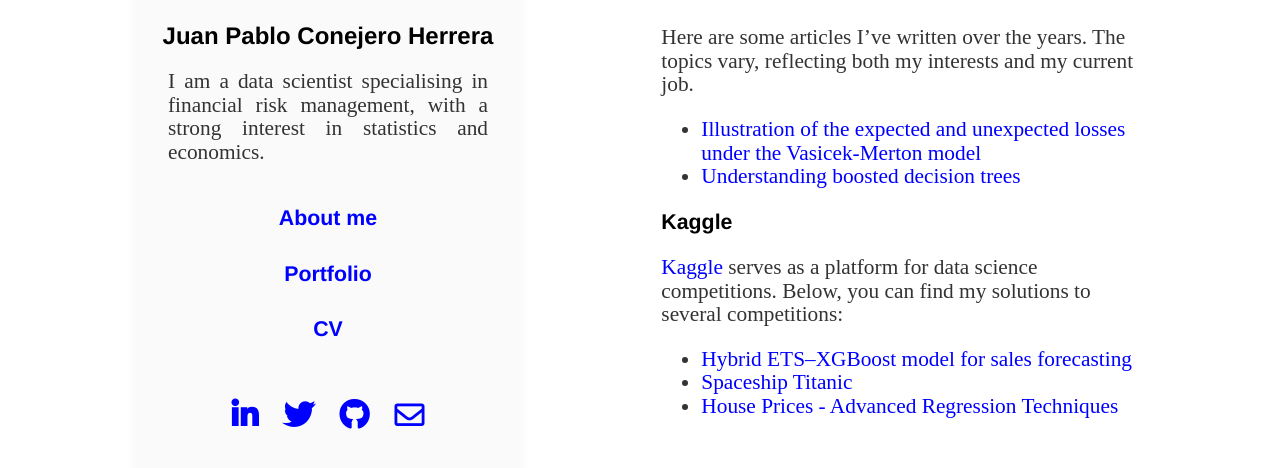
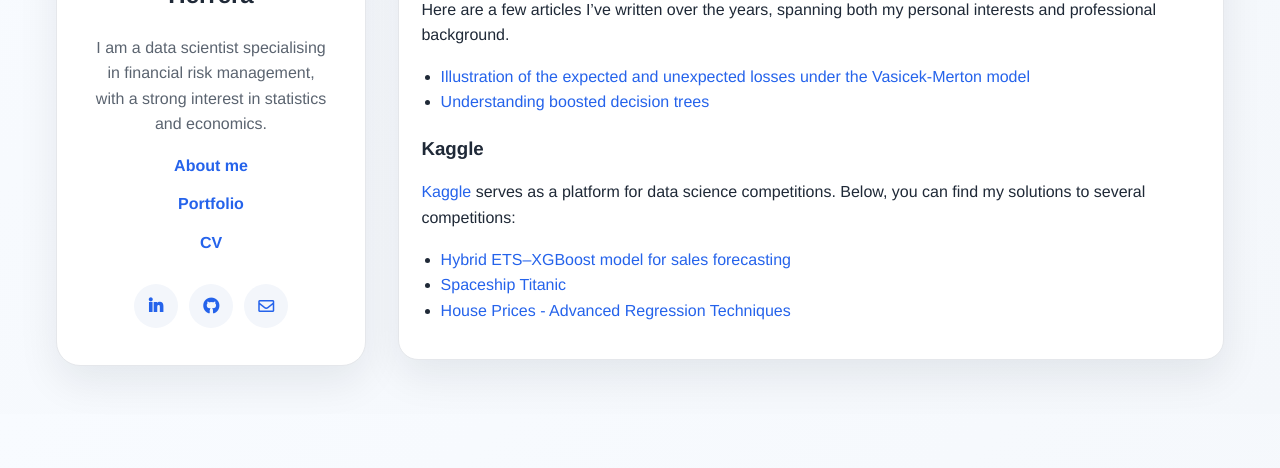
Before and after one commit to jpconher/jpconher.github.io, a Jekyll site: the page built from portfolio/index.md, in a window 1280 px wide, cut to the strip 321-789 px from the top of the page. Built offline with Jekyll 4.4.1, drawn with Linux system fonts in a browser that asks for light colours; nearby versions of some CDN libraries.

Commit message:
Visual improvements & support for jupyter notebook in markdown format

```diff
--- a/Gemfile
+++ b/Gemfile
@@ -1 +1,5 @@
+source "https://rubygems.org"
+
 gem 'jekyll-seo-tag'
+gem 'jekyll-sitemap'
+gem 'rouge'
--- a/_config.yml
+++ b/_config.yml
@@ -2,6 +2,11 @@
 name                : "Juan Pablo Conejero y Herrera"
 title               : "Juan Pablo's personal website"
 url                 : "https://jpconher.github.io"
+markdown            : kramdown
+highlighter         : rouge
+kramdown:
+  input: GFM
+  syntax_highlighter: rouge
 
 # Google Analytics
 google_analytics: G-C485CSRLQ2
--- a/_layouts/default.html
+++ b/_layouts/default.html
@@ -1,68 +1,65 @@
 <!DOCTYPE html>
-<html lang="{{ site.lang | default: "en-GB" }}">
-<html>
+<html lang="{{ site.lang | default: 'en-GB' }}">
+  <head>
+    <meta charset="utf-8">
+    <meta name="viewport" content="width=device-width, initial-scale=1.0">
+    <meta name="description" content="{{ page.description | default: site.description }}">
+    <title>{% if page.title %}{{ page.title }}{% else %}{{ site.title }}{% endif %}</title>
+    <link rel="stylesheet" type="text/css" href="/css/main.css">
 
-	<head>
-		<!-- defines the title of the document (it appears in the browser's title bar) -->
-		<title>{{ page.title }}</title>
-		<!-- link to main stylesheet -->
-		<link rel="stylesheet" type="text/css" href="/css/main.css">
-		<!-- Include google analytics -->
     {% if site.google_analytics and jekyll.environment == 'production' %}
       {% include analytics.html %}
     {% endif %}
-		<!-- SEO plugin -->
+
     {% seo title=false %}
 
-		<!-- Necessary for adapting website to mobile devices -->
-		<meta name="viewport" content="width=device-width, initial-scale=1.0">
-		<!-- FontAwesome -->
     <link rel="stylesheet"
           href="https://use.fontawesome.com/releases/v5.3.1/css/all.css"
           integrity="sha384-mzrmE5qonljUremFsqc01SB46JvROS7bZs3IO2EmfFsd15uHvIt+Y8vEf7N7fWAU"
           crossorigin="anonymous">
 
-		<!-- for handling latex equations -->
+    {% if page.mathjax %}
+    <script type="text/x-mathjax-config">
+      MathJax.Hub.Config({
+        tex2jax: {
+          inlineMath: [['$', '$'], ['\\(', '\\)']],
+          displayMath: [['$$', '$$'], ['\\[', '\\]']],
+          processEscapes: true
+        }
+      });
+    </script>
     <script type="text/javascript" async
             src="https://cdnjs.cloudflare.com/ajax/libs/mathjax/2.7.7/MathJax.js?config=TeX-MML-AM_CHTML">
     </script>
+    {% endif %}
   </head>
   <body>
     <div class="wrapper">
-			<div class="sidebar">
-				<div style="text-align: center">
-					<img class = "profile" src="https://avatars.githubusercontent.com/u/34621340?s=400&u=2cda0182c62a7bd08287ffc12b8b3d817baef1e1&v=4" alt="Profile picture"/>
+      <aside class="sidebar">
+        <div class="sidebar-intro">
+          <img class="profile" src="https://avatars.githubusercontent.com/u/34621340?s=400&u=2cda0182c62a7bd08287ffc12b8b3d817baef1e1&v=4" alt="Portrait of Juan Pablo Conejero Herrera">
           <h2>Juan Pablo Conejero Herrera</h2>
         </div>
-				<div style="text-align: justify">
+
         <p>I am a data scientist specialising in financial risk management, with a strong interest in statistics and economics.</p>
-				</div>
 
-				<br>
-
-				<nav>
+        <nav aria-label="Primary navigation">
           <ul>
-						<div style="text-align: center">
             <li><a href="/">About me</a></li>
             <li><a href="/portfolio">Portfolio</a></li>
-							<!--<li><a href="/blog">Blog</a></li>-->
-							<li><a href="/assets/docs/CV_Juan_Conejero.pdf" target=”_blank” onclick=”_gaq.push([‘_trackEvent’,’Download’,’PDF’,this.href]);>CV</a></li>
-						</div>
+            <li><a href="/assets/docs/CV_Juan_Conejero.pdf" target="_blank" rel="noopener">CV</a></li>
           </ul>
           <ul class="social">
-						<div style="text-align: center">
-							<li style="display: inline-block; margin: 0 10px;"><a href="https://www.linkedin.com/in/juanpabloconejero/" target="_blank"><i class="fab fa-linkedin-in" style="font-size: 30px"></i></a></li>
-							<li style="display: inline-block; margin: 0 10px;"><a href="https://twitter.com/jpconher" target="_blank"><i class="fab fa-twitter" style="font-size: 30px"></i></a></li>
-							<li style="display: inline-block; margin: 0 10px;"><a href="https://github.com/jpconher" target="_blank"><i class="fab fa-github" style="font-size: 30px"></i></a></li>
-							<li style="display: inline-block; margin: 0 10px;"><a href="mailto:juanpablo.conejero@gmail.com"><i class="far fa-envelope" style="font-size: 30px"></i></a></li>
-						</div>
-						<br>
+            <li><a href="https://www.linkedin.com/in/juanpabloconejero/" target="_blank" rel="noopener" aria-label="LinkedIn"><i class="fab fa-linkedin-in"></i></a></li>
+            <li><a href="https://github.com/jpconher" target="_blank" rel="noopener" aria-label="GitHub"><i class="fab fa-github"></i></a></li>
+            <li><a href="mailto:juanpablo.conejero@gmail.com" aria-label="Email"><i class="far fa-envelope"></i></a></li>
           </ul>
         </nav>
+      </aside>
+
+      <main class="container">
+        {{ content }}
+      </main>
     </div>
-			<div class="container">
-				{{ content }}
-			</div><!-- /.container -->
-		</div class="wrapper">
   </body>
 </html>
--- a/css/main.css
+++ b/css/main.css
@@ -1,135 +1,361 @@
-
-/* Sidebar properties */
-.wrapper .sidebar{
-    max-width: 100%;
-    background: linear-gradient(to right, #FFFFFF 0%, #FAFAFA 2%, #FAFAFA 98%, #FFFFFF 100%); /* fade effect sidebar background colour */
-    font-size: 1em;
-    overflow-y: auto; /* Enable vertical scrolling */
+:root {
+    --bg: #f4f7fb;
+    --panel: #ffffff;
+    --text: #1f2937;
+    --muted: #5b6470;
+    --accent: #2563eb;
+    --accent-strong: #1d4ed8;
+    --border: #e5e7eb;
+    --shadow: 0 16px 40px rgba(15, 23, 42, 0.08);
 }
 
-.wrapper .sidebar p {
-    max-width: 80%; /* Set the maximum width of the <p> element (i.e. short description) to 80% of the parent <div> */
-    margin: 0 auto; /* Center the <p> element within the <div> */
+* {
+    box-sizing: border-box;
 }
 
-div.sidebar nav ul{
-  font-family:'Helvetica', 'Arial', 'Sans-Serif';
-  padding: 0pt;
-  list-style: none;
-  font-weight: bold;
-  margin-top: 1em;
+html {
+    scroll-behavior: smooth;
 }
 
-div.sidebar nav ul li {
-    display: block;
-    margin-bottom: 1.5em;
- }
-
-/* Links */
-a {
-    text-decoration: none;
-    color: #0000FF;
+body {
+    margin: 0;
+    font-family: 'Helvetica', 'Arial', 'Sans-Serif';
+    font-size: 16px;
+    line-height: 1.6;
+    color: var(--text);
+    background: linear-gradient(135deg, #f8fbff 0%, var(--bg) 100%);
 }
 
-/* Headings */
-h1 {
-    font-size: 22pt;
-    font-family:'Helvetica', 'Arial', 'Sans-Serif';
+img {
+    max-width: 100%;
+    height: auto;
 }
 
-h2 {
-    font-size: 18pt;
-    font-family:'Helvetica', 'Arial', 'Sans-Serif';
+a {
+    color: var(--accent);
+    text-decoration: none;
 }
 
-h3 {
-    font-size: 16pt;
-    font-family:'Helvetica', 'Arial', 'Sans-Serif';
+a:hover {
+    color: var(--accent-strong);
+    text-decoration: underline;
 }
 
-/* Paragraph */
-p {
-    font-size: 16pt;
-    line-height: 1.1em;
-    color: #333;
+.wrapper {
+    max-width: 1200px;
+    margin: 0 auto;
+    padding: 1rem 1rem 2rem;
 }
 
-/* lists */
-ul {
-    font-size: 16pt;
-    line-height: 1.1em;
-    color: #333;
+.sidebar {
+    background: var(--panel);
+    border: 1px solid var(--border);
+    border-radius: 24px;
+    box-shadow: var(--shadow);
+    padding: 1.5rem;
 }
 
-/* Profile picture properties */
-.profile {
-    margin-bottom: 20pt;
-    max-width: 250px;
-    height: auto; /* Maintain aspect ratio */
-    display: block;
-    margin-left: auto;
-    margin-right: auto;
-    border-radius: 50%;
+.sidebar-intro {
+    text-align: center;
 }
 
-/* Social accounts */
- .social li {
-    display: inline;
-    margin-right: 10pt;
-    padding-top: 20pt;
- }
-
-.social lu {
-    display: block;
+.sidebar p {
+    max-width: 90%;
+    margin: 0.75rem auto 0;
+    color: var(--muted);
+    text-align: center;
 }
 
-/* Page layout for devices with large screen */
+.profile {
+    width: min(220px, 70%);
+    height: auto;
+    display: block;
+    margin: 0 auto 1rem;
+    border-radius: 50%;
+    border: 3px solid var(--border);
+}
+
+.sidebar nav ul {
+    list-style: none;
+    padding: 0;
+    margin: 1rem 0 0;
+    text-align: center;
+}
+
+.sidebar nav ul li {
+    margin: 0.8rem 0;
+    font-weight: 700;
+}
+
+.social {
+    display: flex;
+    justify-content: center;
+    gap: 0.7rem;
+    flex-wrap: wrap;
+    padding-top: 0.5rem;
+}
+
+.social li {
+    margin: 0;
+}
+
+.social a {
+    display: inline-flex;
+    align-items: center;
+    justify-content: center;
+    width: 44px;
+    height: 44px;
+    border-radius: 999px;
+    background: #f3f6fb;
+}
+
+.social a:hover {
+    background: #e8f0ff;
+    text-decoration: none;
+}
+
+.container {
+    padding: 0.2rem 0 0;
+}
+
+.container h1,
+.container h2,
+.container h3 {
+    line-height: 1.25;
+    margin-top: 1.4rem;
+}
+
+.container p,
+.container li {
+    font-size: 1rem;
+    color: var(--text);
+}
+
+.container ul {
+    padding-left: 1.2rem;
+}
+
+.content-card,
+.page-hero {
+    background: var(--panel);
+    border: 1px solid var(--border);
+    border-radius: 20px;
+    box-shadow: var(--shadow);
+    padding: 1.25rem 1.4rem;
+    margin-bottom: 1rem;
+}
+
+.page-shell {
+    background: var(--panel);
+    border: 1px solid var(--border);
+    border-radius: 20px;
+    box-shadow: var(--shadow);
+    padding: 1.25rem 1.4rem;
+}
+
+.page-shell {
+    background: var(--panel);
+    border: 1px solid var(--border);
+    border-radius: 20px;
+    box-shadow: var(--shadow);
+    padding: 1.25rem 1.4rem;
+}
+
+.page-shell .jp-Cell,
+.page-shell .jp-Cell-inputWrapper,
+.page-shell .jp-Cell-outputWrapper,
+.page-shell .jp-InputArea,
+.page-shell .jp-OutputArea,
+.page-shell .jp-InputPrompt,
+.page-shell .jp-OutputPrompt,
+.page-shell .jp-Collapser,
+.page-shell .jp-Notebook-cell {
+    background: transparent !important;
+    border: 0 !important;
+    box-shadow: none !important;
+    padding: 0 !important;
+    margin: 0 0 1rem !important;
+}
+
+.page-shell .jp-InputPrompt,
+.page-shell .jp-OutputPrompt,
+.page-shell .jp-Collapser {
+    display: none !important;
+}
+
+.page-shell .jp-CodeMirrorEditor,
+.page-shell .jp-RenderedText,
+.page-shell .jp-RenderedImage,
+.page-shell .jp-RenderedHTMLCommon {
+    background: transparent !important;
+    border: 0 !important;
+    box-shadow: none !important;
+}
+
+.math-display {
+    overflow-x: auto;
+    margin: 1rem 0;
+}
+
+.math-display .MathJax {
+    display: inline-block;
+}
+
+.notebook-page {
+    display: block;
+    width: 100%;
+}
+
+.notebook-page-content {
+    display: block;
+    width: 100%;
+}
+
+.notebook-page .jp-Notebook-cell,
+.notebook-page .jp-Cell {
+    margin: 0 0 1rem;
+}
+
+.notebook-page .jp-RenderedHTMLCommon {
+    font-size: 1rem;
+    line-height: 1.6;
+}
+
+.section-links {
+    display: flex;
+    flex-wrap: wrap;
+    gap: 0.7rem 1rem;
+    margin-top: 0.8rem;
+    font-weight: 700;
+}
+
+.notebook-embed {
+    margin: 1.25rem 0 1.5rem;
+    border: 1px solid var(--border);
+    border-radius: 16px;
+    overflow: hidden;
+    background: #fff;
+    box-shadow: var(--shadow);
+}
+
+.notebook-toolbar {
+    display: flex;
+    justify-content: space-between;
+    align-items: center;
+    gap: 0.75rem;
+    padding: 0.8rem 1rem;
+    background: #f8fafc;
+    border-bottom: 1px solid var(--border);
+    font-size: 0.95rem;
+}
+
+.notebook-frame {
+    width: 100%;
+    min-height: 780px;
+    border: 0;
+    display: block;
+    background: #fff;
+}
+
+pre, code {
+    font-family: 'Consolas', 'Monaco', 'Courier New', monospace;
+}
+
+pre {
+    margin: 1rem 0;
+    padding: 1rem 1.1rem;
+    border-radius: 12px;
+    overflow-x: auto;
+    background: #f8fafc;
+    color: #0f172a;
+    border: 1px solid #dbe3ee;
+}
+
+.highlight {
+    margin: 1rem 0;
+    padding: 1rem 1.1rem;
+    border-radius: 12px;
+    overflow-x: auto;
+    background: #f8fafc;
+    color: #0f172a;
+    border: 1px solid #dbe3ee;
+}
+
+.highlight pre {
+    margin: 0;
+    padding: 0;
+    background: transparent;
+    border: 0;
+}
+
+.highlight .k, .highlight .kn, .highlight .kd, .highlight .kp, .highlight .kr {
+    color: #b91c1c;
+}
+
+.highlight .n, .highlight .na, .highlight .nb, .highlight .nc, .highlight .nd, .highlight .nf, .highlight .nn {
+    color: #1d4ed8;
+}
+
+.highlight .s, .highlight .sa, .highlight .sb, .highlight .sc, .highlight .sd, .highlight .si, .highlight .sr, .highlight .ss {
+    color: #047857;
+}
+
+.highlight .m, .highlight .mi, .highlight .mf, .highlight .mh, .highlight .mo {
+    color: #b45309;
+}
+
+.highlight .o, .highlight .ow {
+    color: #7c3aed;
+}
+
+.highlight .c, .highlight .cm, .highlight .c1, .highlight .cp, .highlight .cs {
+    color: #64748b;
+    font-style: italic;
+}
+
+.highlight .p {
+    color: #334155;
+}
+
+.highlight .err {
+    color: #dc2626;
+}
+
 @media only screen and (min-width: 1000px) {
-
-    /* Affects the entire page */
-    body {
-        margin: 50pt auto;
-        width: 80%;
-        max-width: 1200px;
-        font-size: 14pt;
+    .wrapper {
+        display: grid;
+        grid-template-columns: 310px minmax(0, 1fr);
+        gap: 2rem;
+        align-items: start;
+        padding: 2rem 1rem 3rem;
     }
 
-    /* Sidebar only */
-    .wrapper .sidebar{
-        margin: -50pt auto;
-        width: 300pt;
-        height: calc(100vh - 70px);
-        padding: 50pt 0pt 20pt; /* Space around sidebar */
-        position: fixed;
+    .sidebar {
+        position: sticky;
+        top: 1.25rem;
+        max-height: calc(100vh - 2.5rem);
+        overflow-y: auto;
     }
 
-    /* Affects content */
-    .wrapper .container {
-        margin-left: 400pt; /* left margin with sidebar */
+    .container {
+        padding: 0.4rem 0 0;
+    }
+}
+
+@media only screen and (max-width: 999px) {
+    body {
+        font-size: 15px;
     }
 
-}
-
-/* Page layout for small screen devices */
-@media only screen and (max-width: 1000px) {
-
-    body {
-      margin: 20pt auto;
-      width: 90%;
-      font-size: 14pt;
+    .wrapper {
+        padding: 0.75rem 0.75rem 1.5rem;
     }
 
-     /* Sidebar only */
-    .wrapper .sidebar{
-        margin: -20pt auto 20pt;
-        height: 100%;
-        padding: 20pt 0pt 0pt; /* Space around sidebar */
-        position: static;
+    .sidebar {
+        margin-bottom: 1rem;
     }
 
-    .social {
-        border-bottom: 2pt solid #d5d5d5;
-        margin-bottom: 20pt;
+    .notebook-frame {
+        min-height: 620px;
     }
-
 }
--- a/portfolio/index.md
+++ b/portfolio/index.md
@@ -4,23 +4,24 @@ title: Portfolio | Juan Pablo Conejero
 title2: Portfolio
 ---
 
-## {{ page.title2 }}
+<div class="page-shell">
+  <h2>{{ page.title2 }}</h2>
 
-### Project Euler
+  <h3>Project Euler</h3>
+  <p><a href="https://projecteuler.net/" target="_blank" rel="noopener">Project Euler</a> is a website that comprises a vast collection of mathematical problems intended to be solved with computer algorithms. My solutions in Python can be found in this <a href="https://github.com/jpconher/Project_Euler/" target="_blank" rel="noopener">repository</a>. As a general rule, I strive to make them as computationally efficient as I can.</p>
 
-<a href="https://projecteuler.net/" target="_blank">Project Euler</a> is a website that comprises a vast collection of mathematical problems intended to be solved with computer algorithms.
-My solutions in Python can be found in this <a href="https://github.com/jpconher/Project_Euler/">repository</a>. As a general rule, I strive to make them as computationally efficient as I can.
+  <h3>Articles</h3>
+  Here are a few articles I’ve written over the years, spanning both my personal interests and professional background.
+  <ul>
+    <li><a href="/portfolio/Illustration-of-EL-and-UL-under-Vasicek-Merton-model/">Illustration of the expected and unexpected losses under the Vasicek-Merton model</a></li>
+    <li><a href="/portfolio/Understanding-Boosted-Decision-Trees/">Understanding boosted decision trees</a></li>
+  </ul>
 
-### Articles
-
-Here are some articles I've written over the years. The topics vary, reflecting both my interests and my current job.
-
-- [Illustration of the expected and unexpected losses under the Vasicek-Merton model](../assets/portfolio/Illustration-of-EL-and-UL-under-Vasicek-Merton-model.pdf)
-- [Understanding boosted decision trees](../assets/portfolio/Understanding-Boosted-Decision-Trees.pdf)
-
-### Kaggle
-
-<a href="https://www.kaggle.com/" target="_blank">Kaggle</a> serves as a platform for data science competitions. Below, you can find my solutions to several competitions:
-- [Hybrid ETS–XGBoost model for sales forecasting](https://www.kaggle.com/code/juanconher/hybrid-ets-xgboost-model-for-sales-forecasting)
-- [Spaceship Titanic](https://www.kaggle.com/code/juanconher/spaceship-titanic-with-decision-trees)
-- [House Prices - Advanced Regression Techniques](https://www.kaggle.com/code/juanconher/predicting-house-price-with-linear-regression)
+  <h3>Kaggle</h3>
+  <a href="https://www.kaggle.com/work" target="_blank" rel="noopener">Kaggle</a> serves as a platform for data science competitions. Below, you can find my solutions to several competitions:
+  <ul>
+    <li><a href="https://www.kaggle.com/code/juanconher/hybrid-ets-xgboost-model-for-sales-forecasting" target="_blank" rel="noopener">Hybrid ETS–XGBoost model for sales forecasting</a></li>
+    <li><a href="https://www.kaggle.com/code/juanconher/spaceship-titanic-with-decision-trees" target="_blank" rel="noopener">Spaceship Titanic</a></li>
+    <li><a href="https://www.kaggle.com/code/juanconher/predicting-house-price-with-linear-regression" target="_blank" rel="noopener">House Prices - Advanced Regression Techniques</a></li>
+  </ul>
+</div>
```
Also changed, not shown: index.md (+11 -24 lines). Lines whose indentation alone changed are shown as unchanged.
